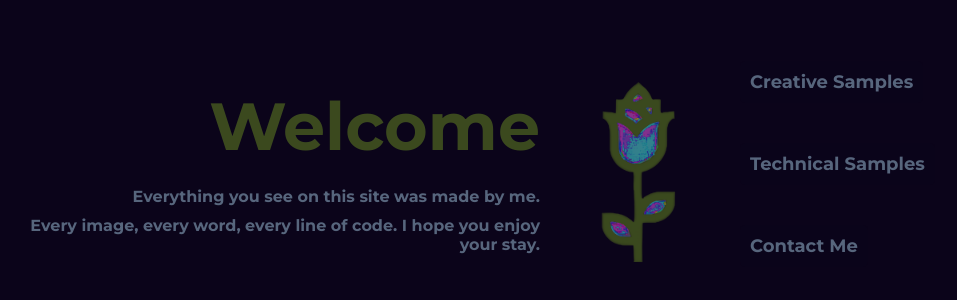
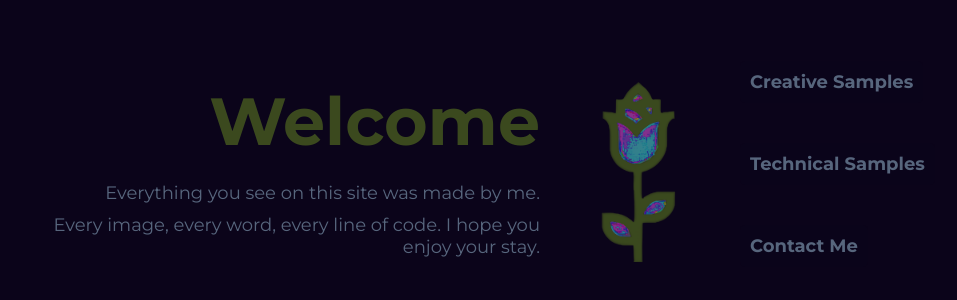
Before and after one commit to bpmurray77/fluffy-eureka, a website: page index.html in a window 1280 px wide. Shown: the part 226-526 px from the top of the page, without its empty margins (0-957 px from the left). Drawn offline with Linux system fonts and the light colour scheme.

Commit message:
small style changes

```diff
--- a/styles.css
+++ b/styles.css
@@ -133,7 +133,7 @@ a:hover { color: #4CAF50; }
 
 p {
     color: #a4c8e1;
-    font-weight: bold;
+    font-size: large;
     padding-bottom: 10px;
 }
 
```
